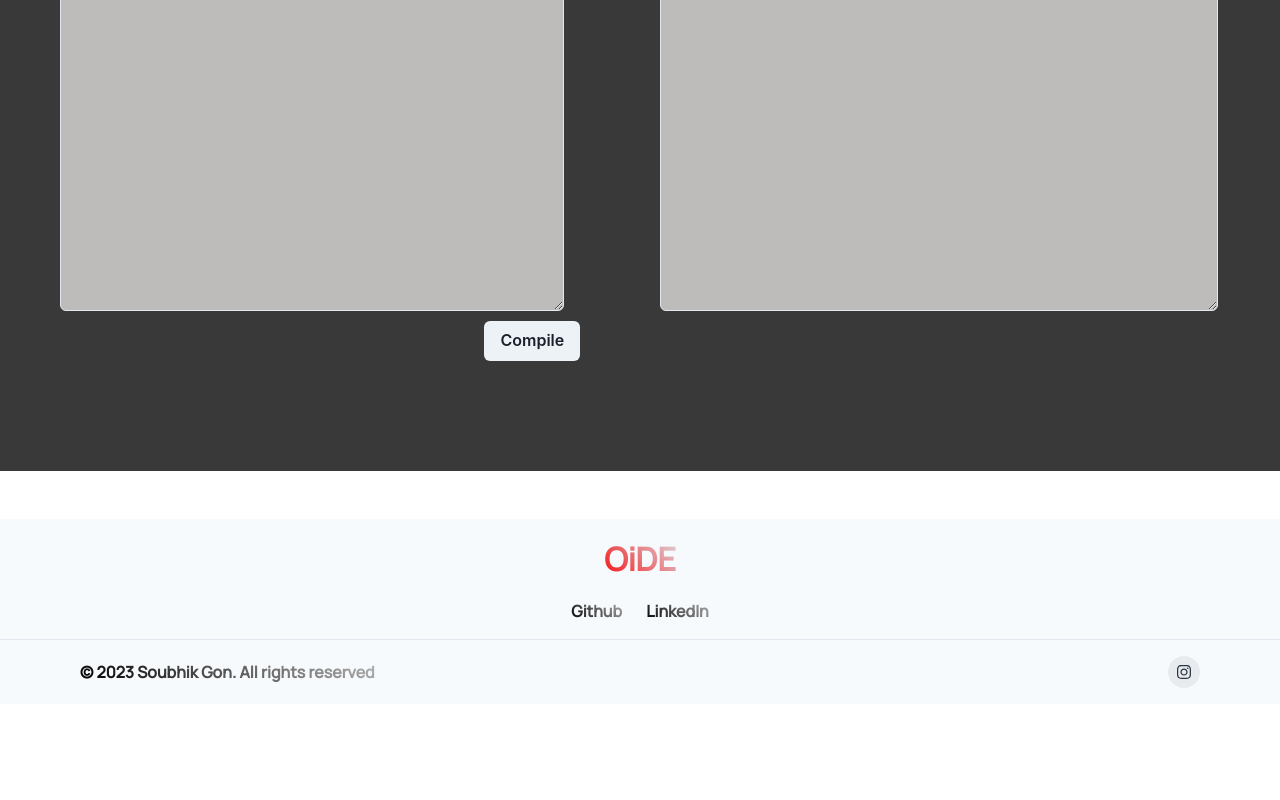
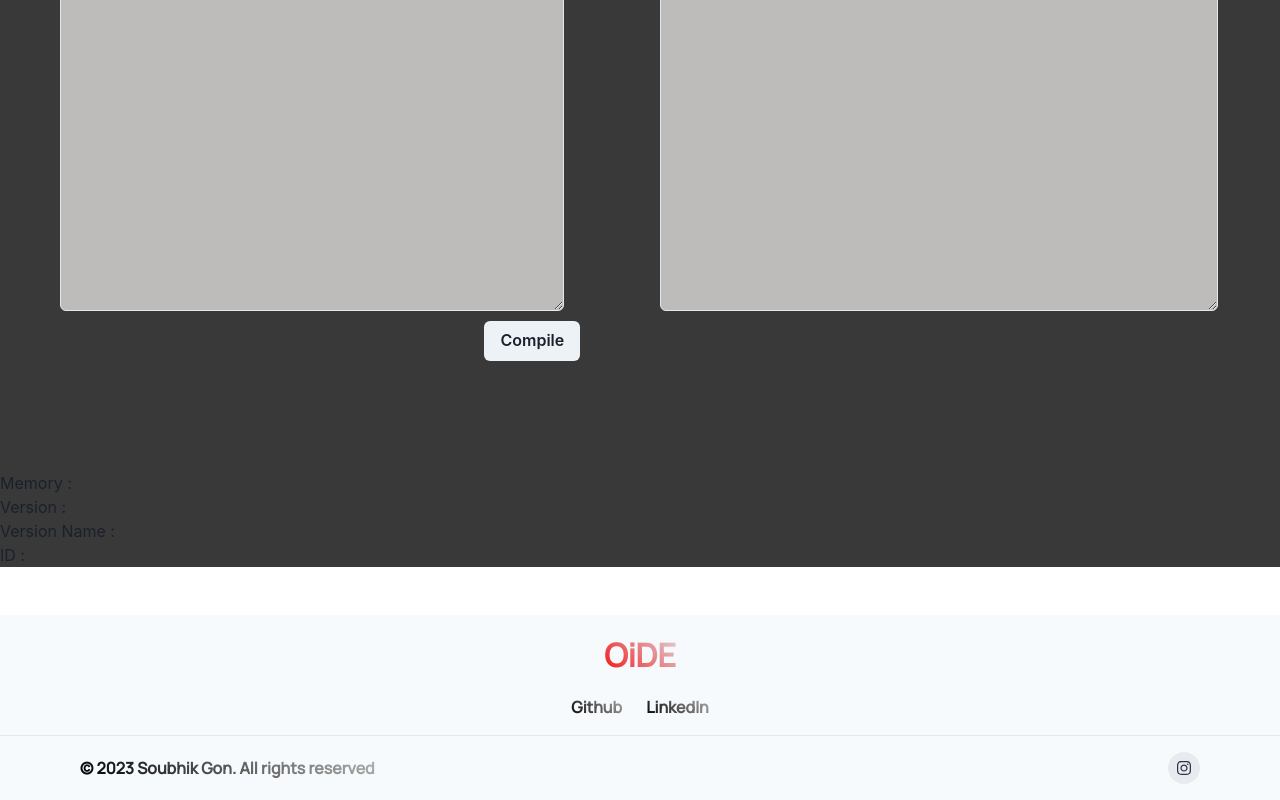
Before and after one commit to zakhaev26/OiDE-compiler, a React (Vite) app in the folder OiDE-React/: page /code/Ada in a window 1280 px wide. Shown: the part 569-1369 px from the top of the page. Before the commit the page ends 1273 px from the top, so only its background shows below. Built offline with nearby package versions, Linux system fonts and the light colour scheme; a web font is replaced by a local one.

Commit message:
code stats init

```diff
--- a/OiDE-React/src/assets/Sidebar.css
+++ b/OiDE-React/src/assets/Sidebar.css
@@ -8,3 +8,8 @@
 #hotlang{
     color: red;
 }
+
+.sidebar{
+    color:red;
+    background-color: black;
+}
--- a/OiDE-React/src/components/Codespaces.jsx
+++ b/OiDE-React/src/components/Codespaces.jsx
@@ -7,11 +7,15 @@ import "../assets/Codespaces.css"
 const Codespaces = () => {
     const { lang } = useParams();
     let [value, setValue] = React.useState('')
-    let [OUTPUT__INJECTION__FROM__NODEJS,setOUTPUT__INJECTION__FROM__NODEJS] = useState(null)
+    let [OUTPUT__INJECTION__FROM__NODEJS,setOUTPUT__INJECTION__FROM__NODEJS] = useState("")
     let handleInputChange = (e) => {
         let inputValue = e.target.value
         setValue(inputValue)
     }
+    let [id,setId] = useState(null)
+    let [version,setVersion] = useState(null)
+    let [versionName,setVersionName] = useState(null)
+    let [mem,setMem] = useState(null)
 
     let [buttonClick, setbuttonClick] = useState(false)
     useEffect(() => {
@@ -22,7 +26,6 @@ const Codespaces = () => {
                     code: value,
                     language:lang[0].toLowerCase() + lang.slice(1,lang.length)
                 })
-                console.log(data + "data from fetchData")
                 return data
             }
             catch (e) {
@@ -35,10 +38,19 @@ const Codespaces = () => {
         if (buttonClick === true) {
             console.log('Compiling..')
             fetchData().then((res) => {
-                res.data.output?
-                setOUTPUT__INJECTION__FROM__NODEJS(res.data.output):
+                setId(null)
+                setVersion(null)
+                setVersionName(null)
+                setMem(null);
+                const {id,version,version_name} = res.data.language;
+                const {memory } = res.data;
+                res.data.output?(
+                setOUTPUT__INJECTION__FROM__NODEJS(res.data.output)):
                 setOUTPUT__INJECTION__FROM__NODEJS(res)
-
+                setId(id)
+                setVersion(version)
+                setVersionName(version_name)
+                setMem(memory);
             }).catch(e => {
                 console.log(e.message)
                 setOUTPUT__INJECTION__FROM__NODEJS(e.message)
@@ -76,7 +88,6 @@ const Codespaces = () => {
                 </Box>
                 <Box>
                     <Textarea style={{ marginRight: '10px' }}
-                        onChange={handleInputChange}
                         placeholder='Output'
                         size='lg'
                         width='90%'
@@ -85,9 +96,12 @@ const Codespaces = () => {
                         className='textarea'
                         value={OUTPUT__INJECTION__FROM__NODEJS}
                     />
-
                 </Box>
             </SimpleGrid>
+            <h6>Memory : {mem}</h6>
+            <h6>Version : {version}</h6>
+            <h6>Version Name : {versionName}</h6>
+            <h6>ID : {id}</h6>
         </div>
     )
 }
--- a/OiDE-React/src/components/Sidebar.jsx
+++ b/OiDE-React/src/components/Sidebar.jsx
@@ -41,7 +41,7 @@ export default function SidebarAndHeader({
 }) {
   const { isOpen, onOpen, onClose } = useDisclosure();
   return (
-    <Box minH="100vh" bg={useColorModeValue('gray.100', 'gray.900')}>
+    <Box  minH="100vh" bg={useColorModeValue('gray.100', 'gray.900')}>
       <SidebarContent
         onClose={() => onClose}
         display={{ base: 'none', md: 'block' }}
```
